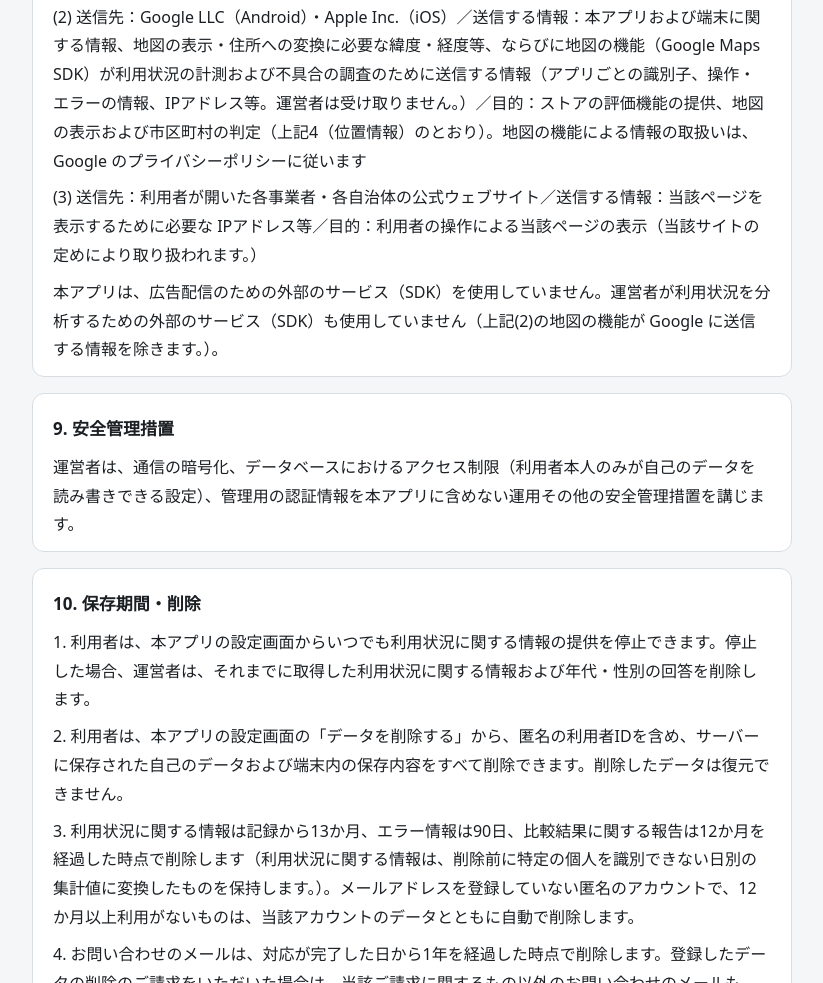
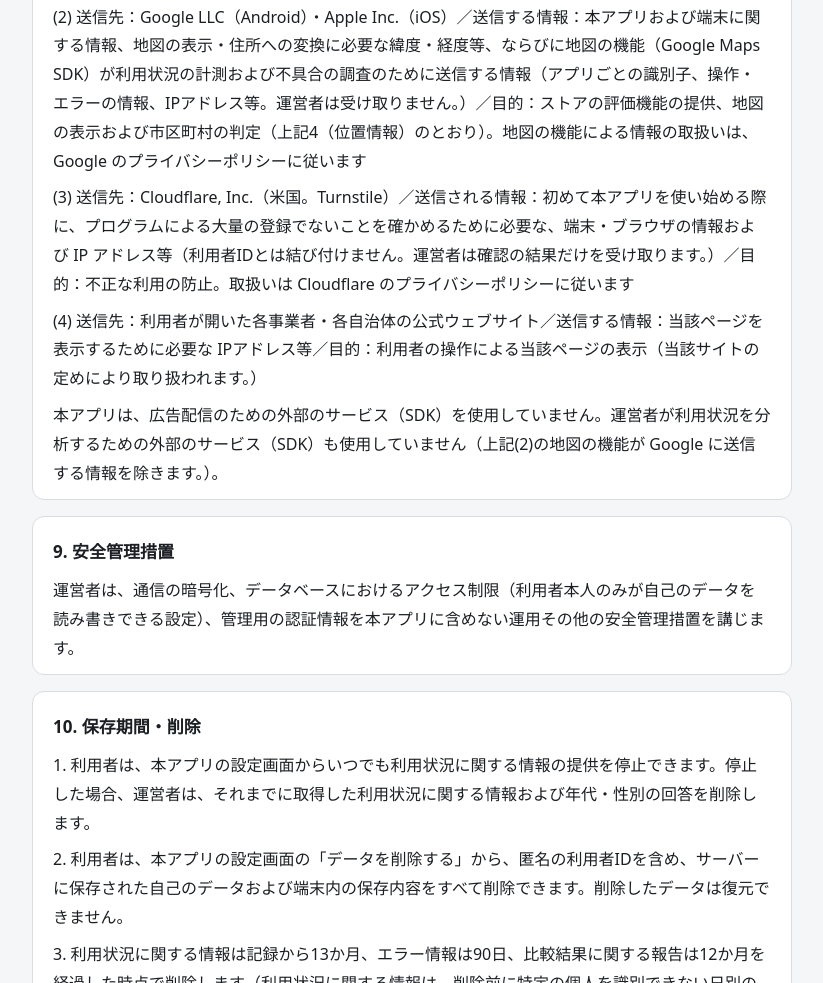
Before and after one commit to Mochi-Shiratama/dorebarai-site, a plain HTML site: page privacy.html in a window 1280 px wide. Shown: the part 3572-4555 px from the top of the page, without its empty margins (228-1051 px from the left). Drawn offline with Linux system fonts and the light colour scheme.

Commit message:
プライバシーポリシー：Cloudflare（Turnstile）
Co-Authored-By: Claude Opus 5.5 <noreply@anthropic.com>

```diff
--- a/privacy.html
+++ b/privacy.html
@@ -79,7 +79,8 @@
 <p>本アプリは、次のとおり、利用者の端末から外部の事業者に情報を送信します。</p>
 <p>(1) 送信先：650 Industries, Inc.（米国。Expo）／送信する情報：OS の種類、本アプリの版、更新の識別子、インストール時に生成される更新用の識別子（利用者IDとは結び付けません。）および IPアドレス／目的：本アプリの更新の確認および取得</p>
 <p>(2) 送信先：Google LLC（Android）・Apple Inc.（iOS）／送信する情報：本アプリおよび端末に関する情報、地図の表示・住所への変換に必要な緯度・経度等、ならびに地図の機能（Google Maps SDK）が利用状況の計測および不具合の調査のために送信する情報（アプリごとの識別子、操作・エラーの情報、IPアドレス等。運営者は受け取りません。）／目的：ストアの評価機能の提供、地図の表示および市区町村の判定（上記4（位置情報）のとおり）。地図の機能による情報の取扱いは、Google のプライバシーポリシーに従います</p>
-<p>(3) 送信先：利用者が開いた各事業者・各自治体の公式ウェブサイト／送信する情報：当該ページを表示するために必要な IPアドレス等／目的：利用者の操作による当該ページの表示（当該サイトの定めにより取り扱われます。）</p>
+<p>(3) 送信先：Cloudflare, Inc.（米国。Turnstile）／送信される情報：初めて本アプリを使い始める際に、プログラムによる大量の登録でないことを確かめるために必要な、端末・ブラウザの情報および IP アドレス等（利用者IDとは結び付けません。運営者は確認の結果だけを受け取ります。）／目的：不正な利用の防止。取扱いは Cloudflare のプライバシーポリシーに従います</p>
+<p>(4) 送信先：利用者が開いた各事業者・各自治体の公式ウェブサイト／送信する情報：当該ページを表示するために必要な IPアドレス等／目的：利用者の操作による当該ページの表示（当該サイトの定めにより取り扱われます。）</p>
 <p>本アプリは、広告配信のための外部のサービス（SDK）を使用していません。運営者が利用状況を分析するための外部のサービス（SDK）も使用していません（上記(2)の地図の機能が Google に送信する情報を除きます。）。</p>
 </section>
 <section>
```
